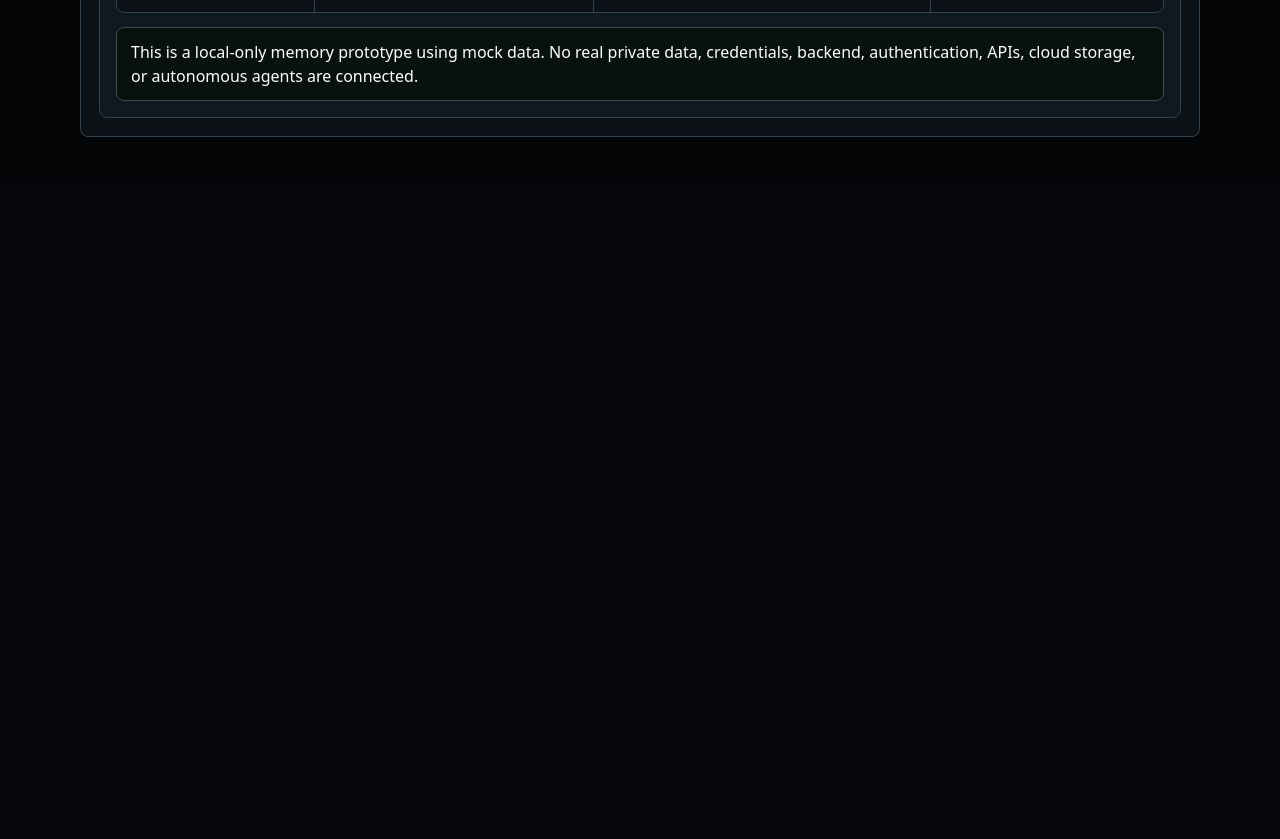
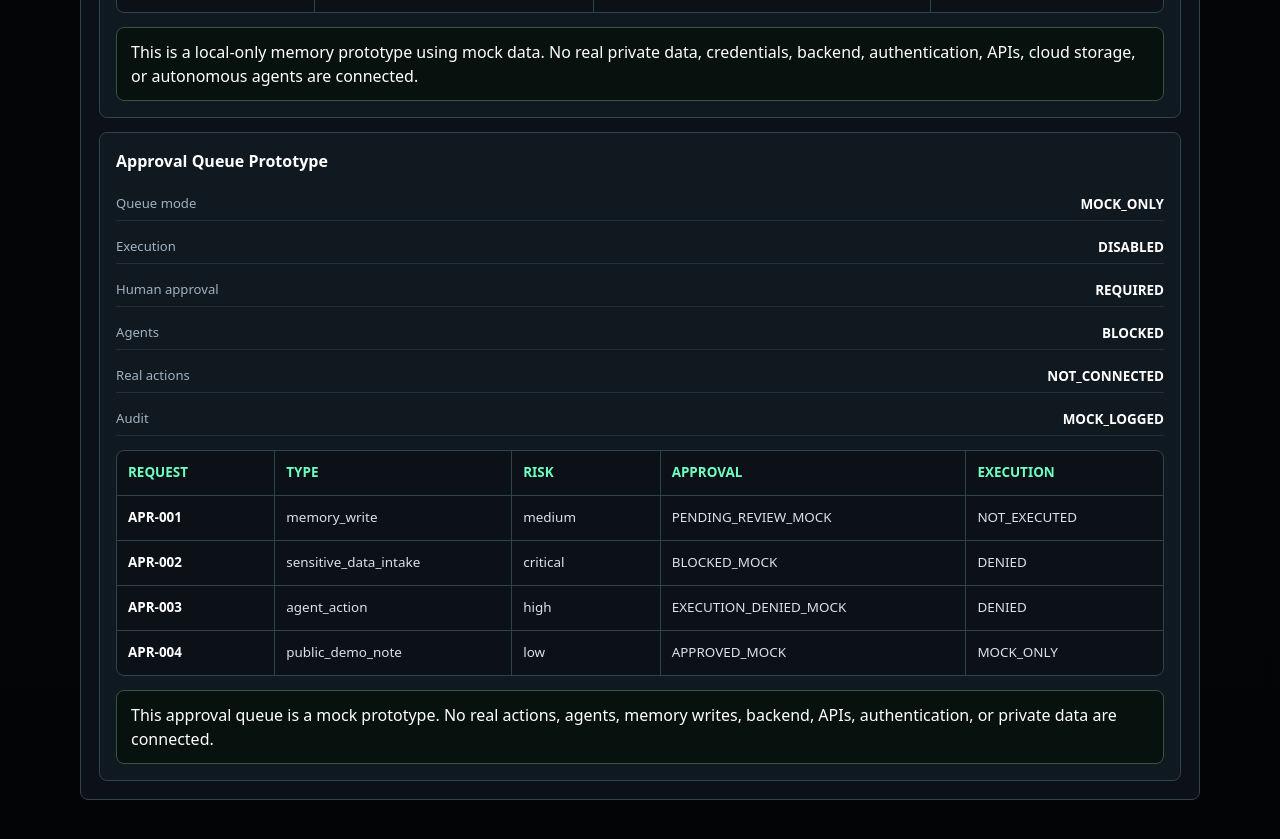
Before and after one commit to Martind-40/tony-rip, a React (Vite) app in the folder app/: page / in a window 1280 px wide. Shown: the part 4180-5019 px from the top of the page. Before the commit the page ends 4365 px from the top, so only its background shows below. Built offline with nearby package versions, Linux system fonts and the light colour scheme.

Commit message:
add Ultron approval queue prototype

```diff
--- a/app/src/App.jsx
+++ b/app/src/App.jsx
@@ -94,6 +94,46 @@ const mockMemoryItems = [
     classification: "blocked_sensitive",
     approval: "BLOCKED_MOCK",
     storage: "NOT_STORED"
+  }
+];
+
+const approvalQueueStatus = [
+  { label: "Queue mode", value: "MOCK_ONLY" },
+  { label: "Execution", value: "DISABLED" },
+  { label: "Human approval", value: "REQUIRED" },
+  { label: "Agents", value: "BLOCKED" },
+  { label: "Real actions", value: "NOT_CONNECTED" },
+  { label: "Audit", value: "MOCK_LOGGED" }
+];
+
+const mockApprovalRequests = [
+  {
+    request: "APR-001",
+    type: "memory_write",
+    risk: "medium",
+    approval: "PENDING_REVIEW_MOCK",
+    execution: "NOT_EXECUTED"
+  },
+  {
+    request: "APR-002",
+    type: "sensitive_data_intake",
+    risk: "critical",
+    approval: "BLOCKED_MOCK",
+    execution: "DENIED"
+  },
+  {
+    request: "APR-003",
+    type: "agent_action",
+    risk: "high",
+    approval: "EXECUTION_DENIED_MOCK",
+    execution: "DENIED"
+  },
+  {
+    request: "APR-004",
+    type: "public_demo_note",
+    risk: "low",
+    approval: "APPROVED_MOCK",
+    execution: "MOCK_ONLY"
   }
 ];
 
@@ -408,6 +448,34 @@ function App() {
             storage, or autonomous agents are connected.
           </p>
         </div>
+
+        <div className="approvalPrototype">
+          <h3>Approval Queue Prototype</h3>
+          <StatusList items={approvalQueueStatus} />
+          <div className="approvalTable" aria-label="Mock approval queue">
+            <div className="approvalTableHeader">
+              <span>Request</span>
+              <span>Type</span>
+              <span>Risk</span>
+              <span>Approval</span>
+              <span>Execution</span>
+            </div>
+            {mockApprovalRequests.map((request) => (
+              <div className="approvalTableRow" key={request.request}>
+                <strong>{request.request}</strong>
+                <span>{request.type}</span>
+                <span>{request.risk}</span>
+                <span>{request.approval}</span>
+                <span>{request.execution}</span>
+              </div>
+            ))}
+          </div>
+          <p className="approvalPrototypeNote">
+            This approval queue is a mock prototype. No real actions, agents,
+            memory writes, backend, APIs, authentication, or private data are
+            connected.
+          </p>
+        </div>
       </section>
     </main>
   );
--- a/app/src/styles.css
+++ b/app/src/styles.css
@@ -480,6 +480,66 @@ h2 {
   background: #07110d;
 }
 
+.approvalPrototype {
+  margin-top: 14px;
+  padding: 16px;
+  border: 1px solid #2f4250;
+  border-radius: 8px;
+  background: #101820;
+}
+
+.approvalPrototype h3 {
+  margin: 0 0 14px;
+  color: #ffffff;
+  font-size: 1rem;
+}
+
+.approvalTable {
+  display: grid;
+  gap: 1px;
+  margin-top: 14px;
+  overflow: hidden;
+  border: 1px solid #2f4250;
+  border-radius: 8px;
+  background: #2f4250;
+}
+
+.approvalTableHeader,
+.approvalTableRow {
+  display: grid;
+  grid-template-columns: 0.8fr 1.2fr 0.75fr 1.55fr 1fr;
+  gap: 1px;
+}
+
+.approvalTableHeader span,
+.approvalTableRow span,
+.approvalTableRow strong {
+  min-height: 44px;
+  padding: 11px;
+  color: #d8e2e8;
+  background: #0c1117;
+  font-size: 0.84rem;
+}
+
+.approvalTableHeader span {
+  color: #6fffc0;
+  font-weight: 800;
+  text-transform: uppercase;
+}
+
+.approvalTableRow strong {
+  color: #ffffff;
+}
+
+.approvalPrototypeNote {
+  margin: 14px 0 0;
+  padding: 12px 14px;
+  border: 1px solid #375447;
+  border-radius: 8px;
+  color: #ffffff;
+  background: #07110d;
+}
+
 @media (max-width: 780px) {
   .statusStrip,
   .cardGrid,
@@ -487,6 +547,8 @@ h2 {
   .realityGrid,
   .mockTableHeader,
   .mockTableRow,
+  .approvalTableHeader,
+  .approvalTableRow,
   .matrixHeader,
   .matrixRow {
     grid-template-columns: 1fr;
@@ -519,4 +581,8 @@ h2 {
   .mockTableHeader {
     display: none;
   }
+
+  .approvalTableHeader {
+    display: none;
+  }
 }
```
Also changed, not shown: 2 other files (tests, documents, lock files or other folders).
